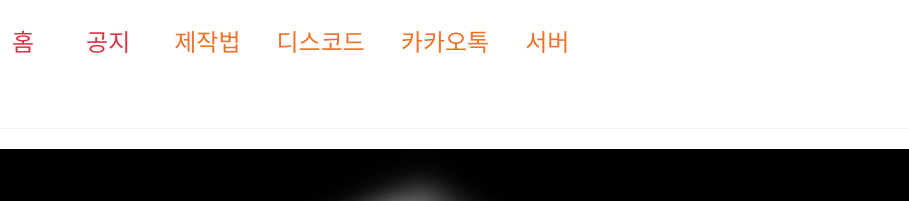
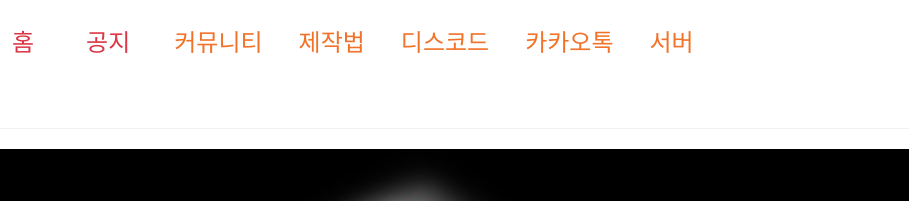
Before and after one commit to lggnor1/JG, a plain HTML site: page index.html in a window 1280 px wide. Shown: the top 201 px of the page, 234-1143 px from the left. Drawn offline with nearby package versions, Linux system fonts and the light colour scheme.

Commit message:
Update index.html

```diff
--- a/index.html
+++ b/index.html
@@ -90,6 +90,7 @@
                     <img src="home.png" alt="IconImage" class="iconimg">
                     <li><a href="index.html" class="nav-link text-danger">홈</a></li>
                     <li><a href="announcement.html" class="nav-link text-danger " style="color: #51040D;">공지</a></li>
+                    <li><a href="community.html" class="nav-link px-2 ">커뮤니티</a></li>
                     <li><a href="make.html" class="nav-link px-2 ">제작법</a></li>
                     <li><a href="discord.html" class="nav-link px-2 ">디스코드</a></li>
                     <li><a href="kakao.html" class="nav-link px-2 ">카카오톡</a></li>
```
